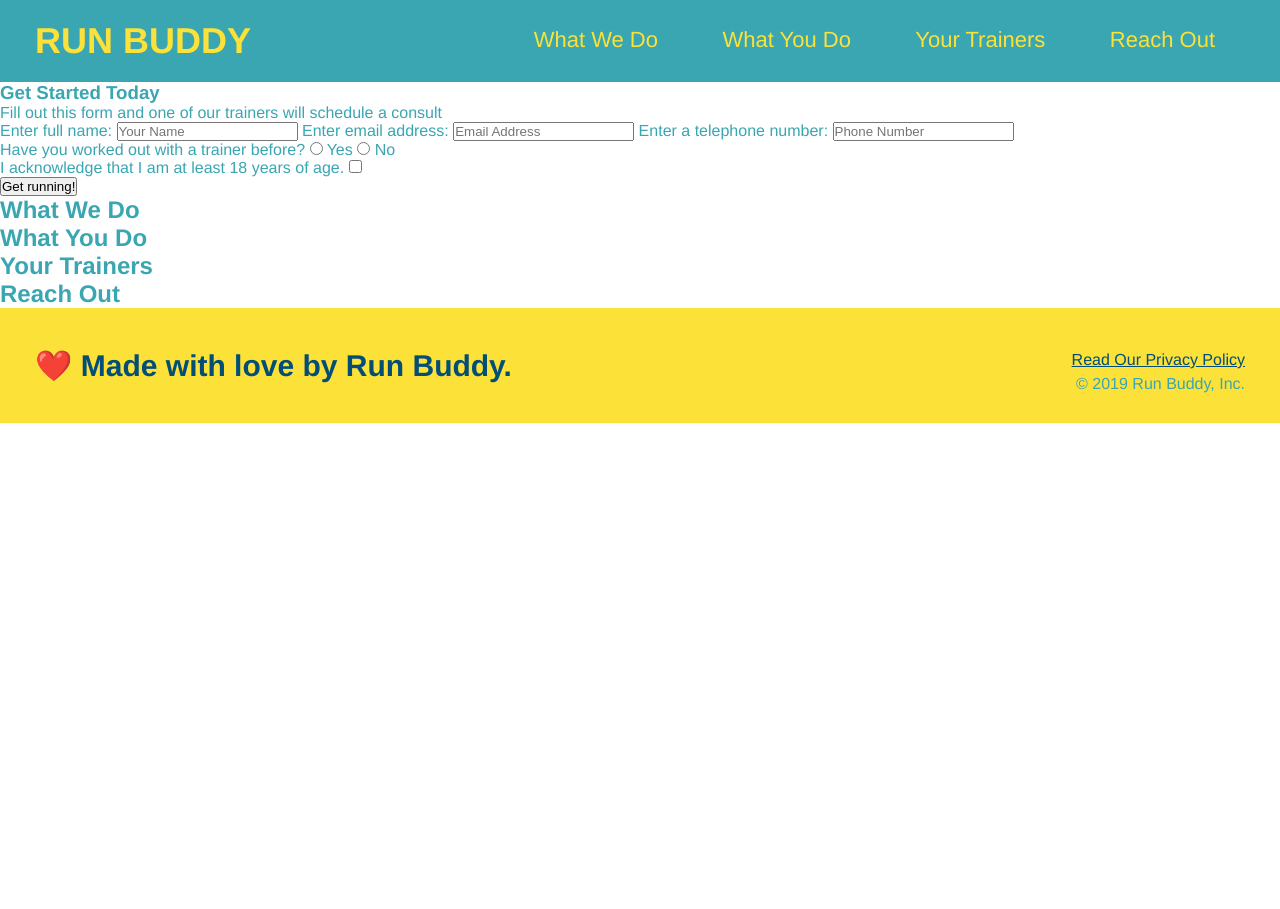
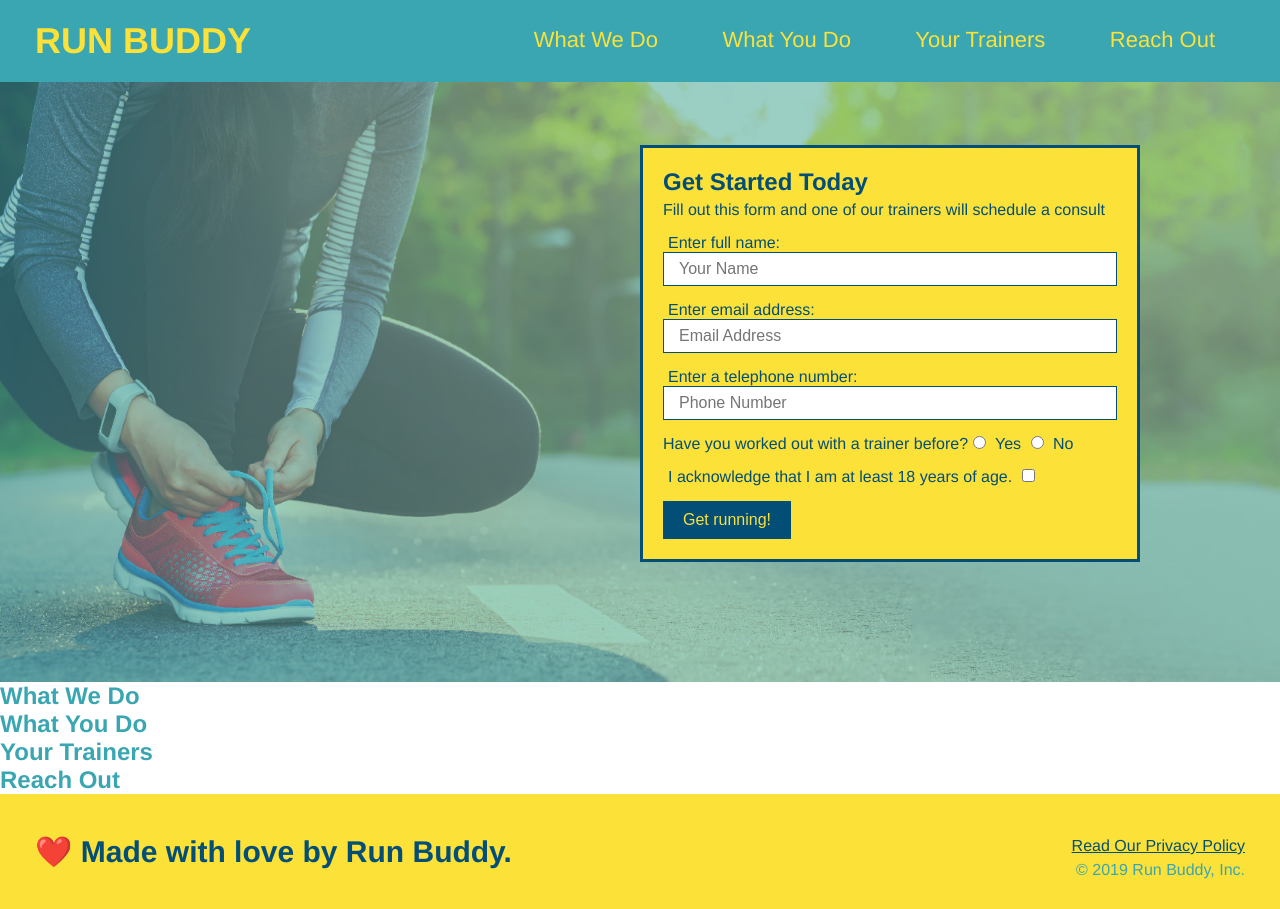
Before and after one commit to hadleyc15/run-buddy, a plain HTML site: page index.html in a window 1280 px wide. Before the commit the page ends 800 px from the top, so only its background shows below. Drawn offline with Linux system fonts and the light colour scheme.

Commit message:
html style updates

```diff
--- a/assets/css/style.css
+++ b/assets/css/style.css
@@ -70,3 +70,73 @@ header {
   footer a {
     color: #024e76;
   }
+
+/* Hero Style Start */
+.hero {
+    background-image: url("../images/hero-bg.jpg");
+    height: 600px;
+    background-size: cover;
+    background-position: center;
+    position: relative;
+  }
+  /* Hero Style End */
+
+  .hero-form {
+    background-color: #fce138;
+    padding: 20px;
+    width: 500px;
+    color: #024e76;
+  }
+
+  .hero-form {
+    ...
+    border-style: solid;
+    border-width: 3px;
+    border-color: #024e76;
+  }
+
+  .hero-form {
+    border: 3px solid #024e76;
+    background-color: #fce138;
+    padding: 20px;
+    width: 500px;
+    color: #024e76;
+    position: absolute;
+    bottom: 120px;
+    right: 140px;
+  }
+
+  .hero-form h3 {
+    font-size: 24px;
+    margin: 0;
+  }
+  .hero-form p {
+    margin: 5px 0 15px 0;
+  }
+
+  .form-input {
+    border: 1px solid #024e76;
+    display: block;
+    padding: 7px 15px;
+    font-size: 16px;
+    color: #024e76;
+    width: 100%;
+    margin-bottom: 15px;
+  }
+
+  .hero-form label {
+    margin: 0 5px;
+  }
+
+  .hero-form label {
+    margin: 0 5px;
+  }
+
+  .hero-form button {
+    color: #fce138;
+    background-color: #024e76;
+    border: none;
+    padding: 10px 20px;
+    font-size: 16px;
+  }
+  /* HERO STYLES END */
--- a/index.html
+++ b/index.html
@@ -34,18 +34,20 @@
     </header>
 
     <!-- hero/jumbotron -->
-    <section>
-        <div>
+    <section class="hero">
+        <div class="hero-form">
             <h3>Get Started Today</h3>
             <p>Fill out this form and one of our trainers will schedule a consult</p>
             <!-- Add form element-->
             <form>
                 <label for="name">Enter full name:</label>
-                <input type="text" placeholder="Your Name" name="name" id="name" />
+                <input type="text" placeholder="Your Name" name="name" id="name" class="form-input">
+
                 <label for="email">Enter email address:</label>
-                <input type="email" placeholder="Email Address" name="email" id="email" />
+                <input type="text" placeholder="Email Address" name="email" id="email" class="form-input">
+
                 <label for="phone">Enter a telephone number:</label>
-                <input type="tel" placeholder="Phone Number" name="phone" id="phone"/>
+                <input type="text" placeholder="Phone Number" name="phone" id="phone" class="form-input">
                 <p>
                     Have you worked out with a trainer before?
                     <input type="radio" name="trainer-confirm" id="trainer-yes" />
```
Also changed, not shown: assets/images/hero-bg.jpg (added).
